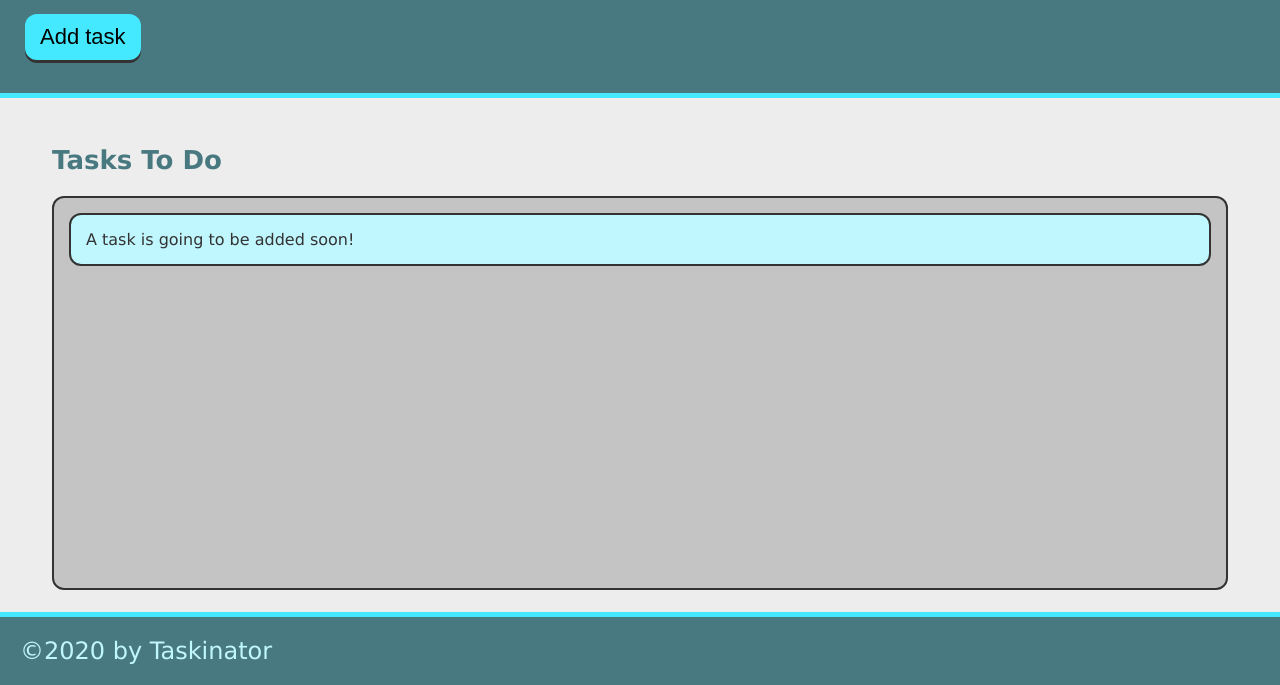
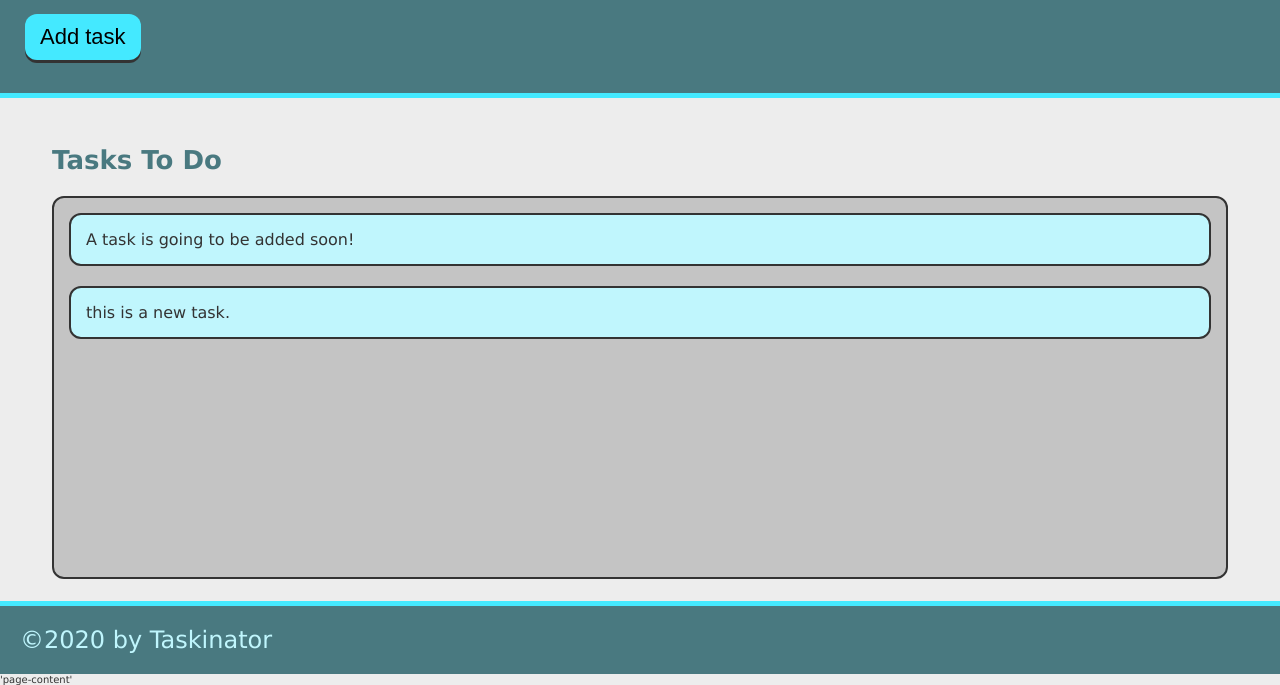
Before and after one commit to a7063p/taskinator, a plain HTML site: page index.html in a window 1280 px wide. Both pictures are taken after a click on the button "Add task". Shown: the part 115-800 px from the top of the page. Drawn offline with Linux system fonts and the light colour scheme.

Commit message:
add ability to add task

```diff
--- a/assets/js/script.js
+++ b/assets/js/script.js
@@ -0,0 +1,11 @@
+var buttonEl = document.querySelector("#save-task");
+var tasksToDoEl = document.querySelector("#tasks-to-do");
+
+var createTaskHandler = function() {
+    var listItemEl = document.createElement('li');
+    listItemEl.className = "task-item";
+    listItemEl.textContent = "this is a new task.";
+    tasksToDoEl.appendChild(listItemEl);
+}
+
+buttonEl.addEventListener("click", createTaskHandler);
--- a/index.html
+++ b/index.html
@@ -11,13 +11,13 @@
     <header>
         <h1 class="page-title">Taskinator</h1>
         <p>Click the button below to add a new task!</p>
-        <button class="btn">Add task</button>
+        <button class="btn" id="save-task">Add task</button>
     </header>
 
     <main class="page-content">
         <section class="task-list-wrapper">
             <h2 class="list-title">Tasks To Do</h2>
-            <ul class="task-list">
+            <ul class="task-list" id="tasks-to-do">
                 <li class="task-item">A task is going to be added soon!</li>
             </ul>
         </section>
@@ -30,4 +30,4 @@
 
     <script src="./assets/js/script.js"></script>
 </body>
-</html>
+</html>'page-content'
```
